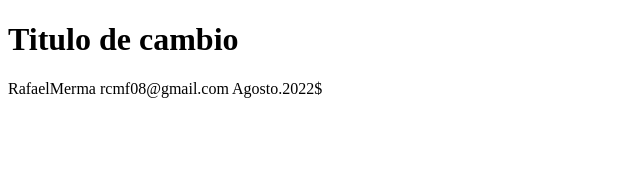
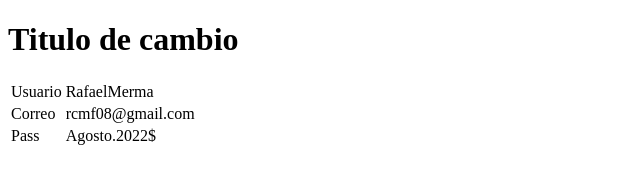
Before and after one commit to RafaelMerma/hola-mundo-git, a plain HTML site: page index.html in a window 1280 px wide. Shown: the whole page, without its empty margins (0-640 px from the left). Drawn offline with Linux system fonts and the light colour scheme.

Commit message:
Tabla en develop

```diff
--- a/index.html
+++ b/index.html
@@ -5,8 +5,19 @@
 </head>
 <body>
 <h1>Titulo de cambio</h1>
-RafaelMerma
-rcmf08@gmail.com
-Agosto.2022$
+<table>
+<tr>
+	<td>Usuario</td>
+	<td>RafaelMerma</td>
+</tr>
+<tr>
+	<td>Correo</td>
+	<td>rcmf08@gmail.com</td>
+</tr>
+<tr>
+	<td>Pass</td>
+	<td>Agosto.2022$</td>
+</tr>
+</table>
 </body>
 </html>
```
